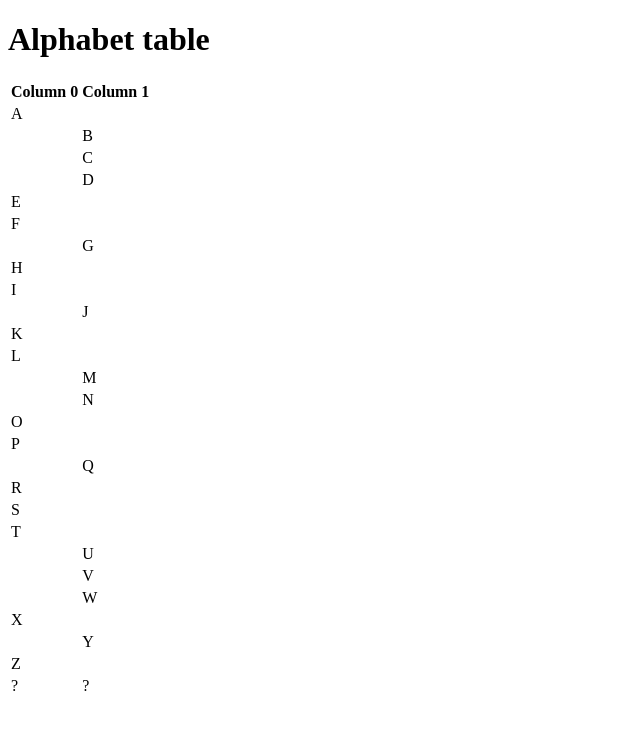
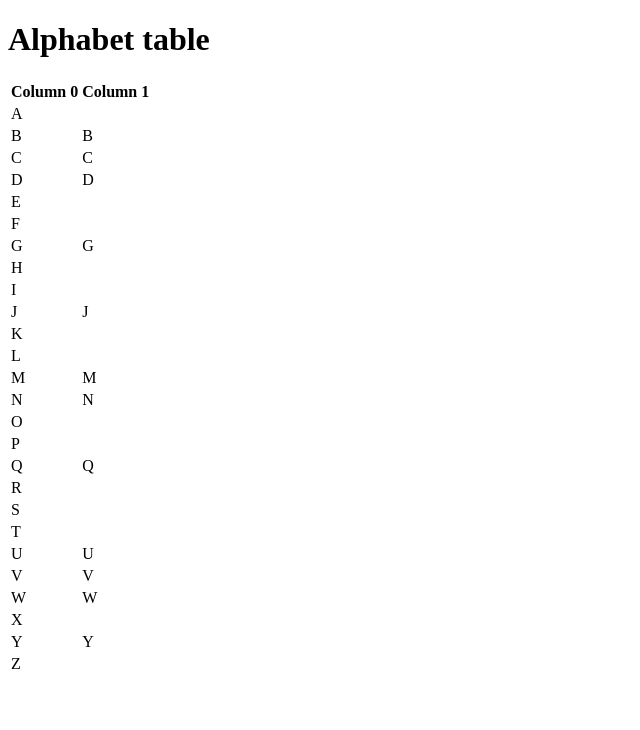
Before and after one commit to comp426-2023-spring/a01-awtack, a website: page public/index.html in a window 1280 px wide. Shown: the whole page, without its empty margins (0-640 px from the left). Drawn offline with Linux system fonts and the light colour scheme.

Commit message:
Update index.html

```diff
--- a/public/index.html
+++ b/public/index.html
@@ -19,13 +19,13 @@
     						<td>A</td><td></td>
   					</tr>
   					<tr>
-    						<td></td><td>B</td>
+    						<td>B</td><td>B</td>
   					</tr>
   					<tr>
-    						<td></td><td>C</td>
+    						<td>C</td><td>C</td>
   					</tr>
   					<tr>
-    						<td></td><td>D</td>
+    						<td>D</td><td>D</td>
   					</tr>
   					<tr>
     						<td>E</td><td></td>
@@ -34,7 +34,7 @@
     						<td>F</td><td></td>
   					</tr>
   					<tr>
-    						<td></td><td>G</td>
+    						<td>G</td><td>G</td>
   					</tr>
 					<tr>
                                                 <td>H</td><td></td>
@@ -43,7 +43,7 @@
                                                 <td>I</td><td></td>
                                         </tr>
 					<tr>
-                                                <td></td><td>J</td>
+                                                <td>J</td><td>J</td>
                                         </tr>
 					<tr>
                                                 <td>K</td><td></td>
@@ -52,11 +52,11 @@
                                                 <td>L</td><td></td>
                                         </tr>
 					<tr>
-                                                <td></td><td>M</td>
+                                                <td>M</td><td>M</td>
                                         </tr>
 
 					<tr>
-                                                <td></td><td>N</td>
+                                                <td>N</td><td>N</td>
                                         </tr>
 					<tr>
                                                 <td>O</td><td></td>
@@ -65,7 +65,7 @@
                                                 <td>P</td><td></td>
                                         </tr>
 					<tr>
-                                                <td></td><td>Q</td>
+                                                <td>Q</td><td>Q</td>
                                         </tr>
 					<tr>
                                                 <td>R</td><td></td>
@@ -77,26 +77,24 @@
                                                 <td>T</td><td></td>
                                         </tr>
 					<tr>
-                                                <td></td><td>U</td>
+                                                <td>U</td><td>U</td>
                                         </tr>
 					<tr>
-                                                <td></td><td>V</td>
+                                                <td>V</td><td>V</td>
                                         </tr>
 					<tr>
-                                                <td></td><td>W</td>
+                                                <td>W</td><td>W</td>
                                         </tr>
 					<tr>
                                                 <td>X</td><td></td>
                                         </tr>
 					<tr>
-                                                <td></td><td>Y</td>
+                                                <td>Y</td><td>Y</td>
                                         </tr>
 					<tr>
                                                 <td>Z</td><td></td>
                                         </tr>
-  					<tr>
-    						<td>?</td><td>?</td>
-  					</tr>
+
 				</tbody>
 			</table>
         	</div>
```
